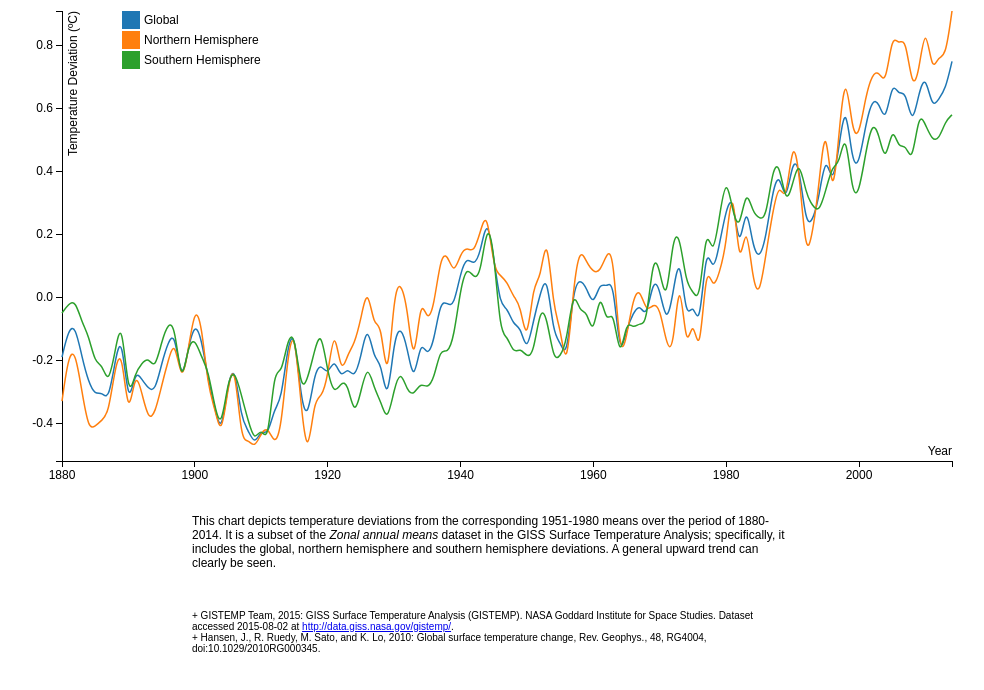
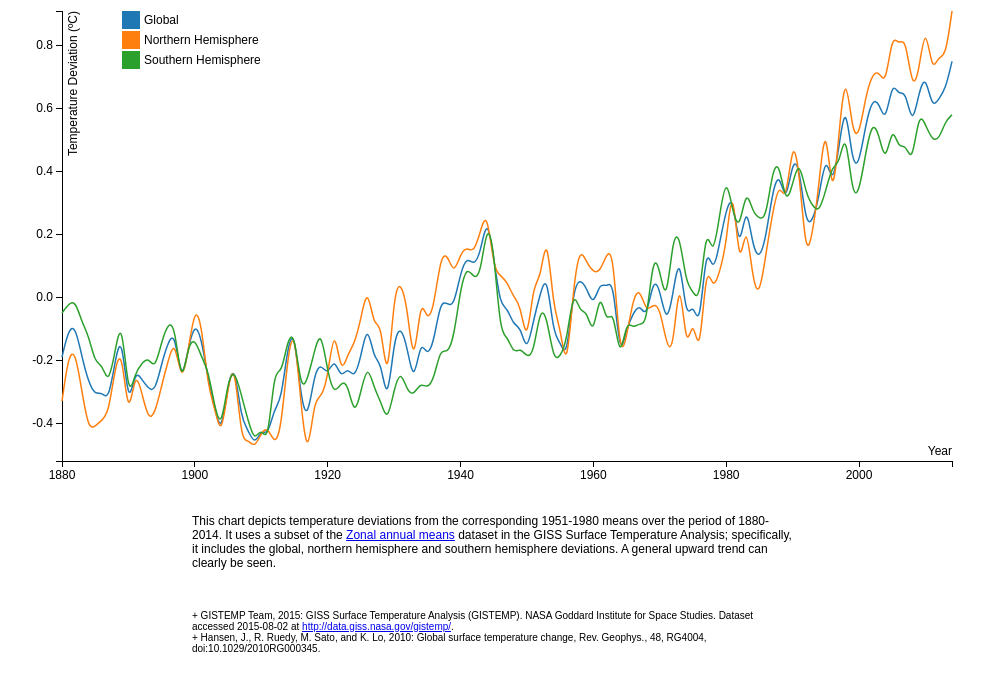
Before and after one commit to zeroviscosity/coursera-dataviz-a1, a plain HTML site: page index.html in a window 1280 px wide. Shown: the part 54-744 px from the top of the page, without its empty margins (148-1132 px from the left). Drawn offline with nearby package versions, Linux system fonts and the light colour scheme.

Commit message:
Updating explanation

```diff
--- a/index.html
+++ b/index.html
@@ -39,7 +39,7 @@
   <body>
     <h1>Annual Mean Land-Ocean Temperature Index</h1>
     <div id="chart"></div>
-    <div id="explanation">This chart depicts temperature deviations from the corresponding 1951-1980 means over the period of 1880-2014. It is a subset of the <em>Zonal annual means</em> dataset in the GISS Surface Temperature Analysis; specifically, it includes the global, northern hemisphere and southern hemisphere deviations. A general upward trend can clearly be seen.</div>
+    <div id="explanation">This chart depicts temperature deviations from the corresponding 1951-1980 means over the period of 1880-2014. It uses a subset of the <a href="http://data.giss.nasa.gov/gistemp/tabledata_v3/ZonAnn.Ts+dSST.txt">Zonal annual means</a> dataset in the GISS Surface Temperature Analysis; specifically, it includes the global, northern hemisphere and southern hemisphere deviations. A general upward trend can clearly be seen.</div>
     <div id="citation">
       <div>+ GISTEMP Team, 2015: GISS Surface Temperature Analysis (GISTEMP). NASA Goddard Institute for Space Studies. Dataset accessed 2015-08-02 at <a href="http://data.giss.nasa.gov/gistemp/">http://data.giss.nasa.gov/gistemp/</a>.</div>
       <div>+ Hansen, J., R. Ruedy, M. Sato, and K. Lo, 2010: Global surface temperature change, Rev. Geophys., 48, RG4004, doi:10.1029/2010RG000345.</div>
```
